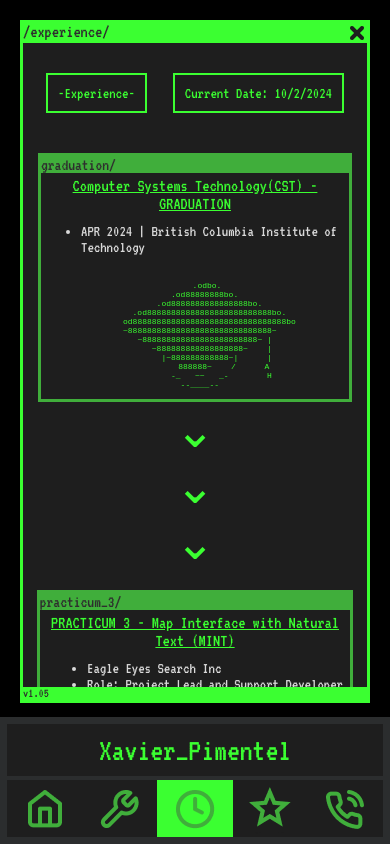
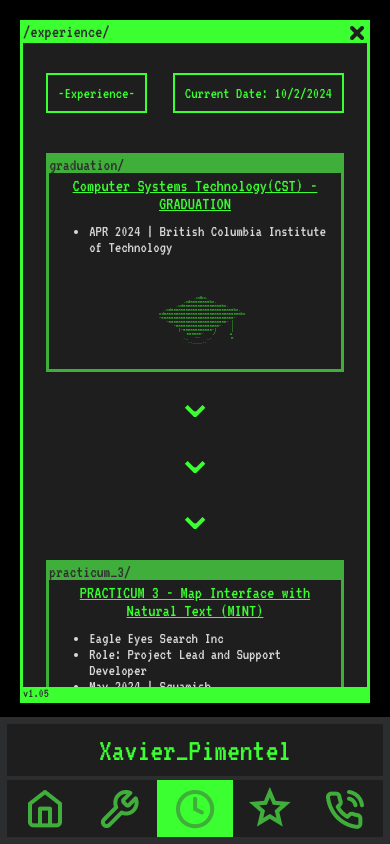
Before and after one commit to XavierPim/porto_folio, a React (Create React App) app: page /experience in a window 390 px wide. Built offline with nearby package versions, Linux system fonts and the light colour scheme.

Commit message:
format fix

```diff
--- a/src/components/content-small-screen.css
+++ b/src/components/content-small-screen.css
@@ -58,13 +58,13 @@ margin-top: 10px;
 	width: 80%;
 	border: 2px solid #D9D9D9;
 	padding: 2px;
-	margin: 7px
+	margin: 12px
 }
 
 @media only screen and (max-width: 768px) {
 	.small-screen {
 		margin: 20px 5px 0;
-		max-width: 660px;
+		max-width:90%
 	}
 
 
@@ -96,8 +96,8 @@ margin-top: 10px;
 }
 
 .small_ascii {
-	/* font-size: 7px;
-	padding: 15px; */
+	font-size: 4px;
+	padding: 15px;
 }
 }
 
--- a/src/content/text content/home-text.js
+++ b/src/content/text content/home-text.js
@@ -1,7 +1,8 @@
 import coder from "../../ascii art/coder";
 import crane from "../../ascii art/crane";
-import logos from "../../content/logos.png";
 import hiker from "../../ascii art/hiker";
+const gitStats  = "https://github-readme-stats.vercel.app/api/top-langs/?username=XavierPim&layout=compact&theme=dark";
+const leet  = "https://leetcard.jacoblin.cool/XavierP?theme=dark";
 const HomeContent = [
 	{
 		window: "greeting/",
@@ -18,8 +19,8 @@ const HomeContent = [
 		title: "-PASSION-",
 		subtitle: ["I like building things:"],
 		info: "",
-		ascii:crane,
-		image: "",
+		ascii:"",
+		image: leet,
 		text: ["software","web applications","teams"],
 		link: "",
 	},
@@ -29,7 +30,7 @@ const HomeContent = [
 		subtitle: ["A full-stack developer in multiple languages."],
 		info: "",
 		ascii:"",
-		image: logos,
+		image: gitStats,
 		text: "Recent graduate but already have done 5 medium-sized projects.",
 		link: "",
 	},
--- a/src/css/projects.css
+++ b/src/css/projects.css
@@ -53,10 +53,10 @@
 
 @media only screen and (max-width: 768px) {
     .lang-tabs>div {
-        padding: 5px 10px;
-        font-size: 14px;
+        padding: 4px;
+        font-size: 12px;
         color: #D9D9D9;
-        margin: 0 5px;
+        margin: 0 3px;
         width: 20%;
     }
 
```
